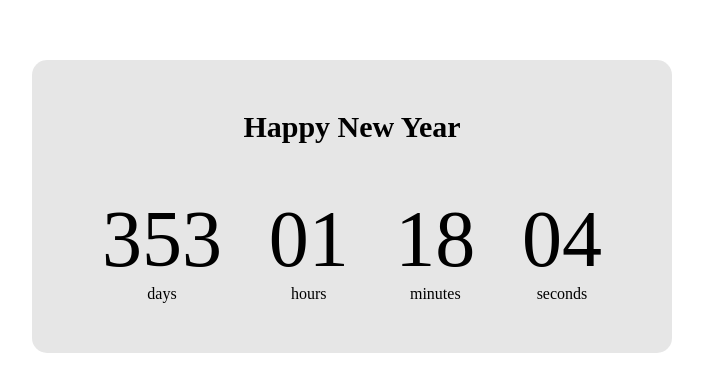
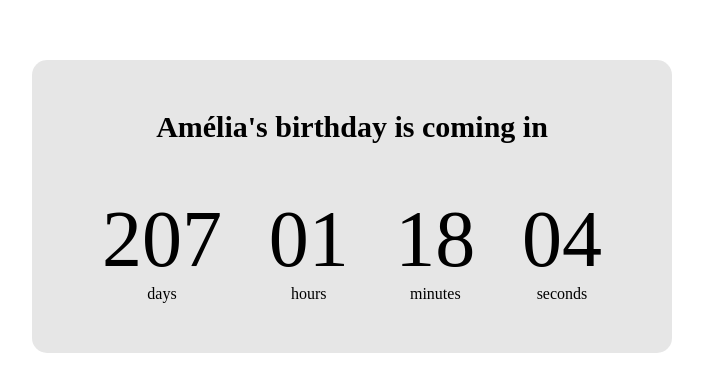
Before and after one commit to ameliapham/countdown-timer, a website built with Vite: page index.html in a window 1280 px wide. Shown: the part 194-586 px from the top of the page, without its empty margins (288-991 px from the left). Built offline with nearby package versions, Linux system fonts and the light colour scheme; files whose address does not match are found by name.

Commit message:
Change date and title heading

```diff
--- a/index.html
+++ b/index.html
@@ -7,7 +7,7 @@
 </head>
 <body>
     <div class="container">
-        <h2 id = "title-heading">Happy New Year</h2>
+        <h2 id = "title-heading">Amélia's birthday is coming in</h2>
 
         <div class = "countdown-container">
             <div class = "day-container">
--- a/script.js
+++ b/script.js
@@ -12,7 +12,7 @@ let leadingHours = 0
 let leadingMinutes = 0
 let leadingSeconds = 0
 
-const coming = "1 Jan 2025"
+const coming = "08 Aug 2024"
 
 // Function countdown
 const countdown = () => {
```
